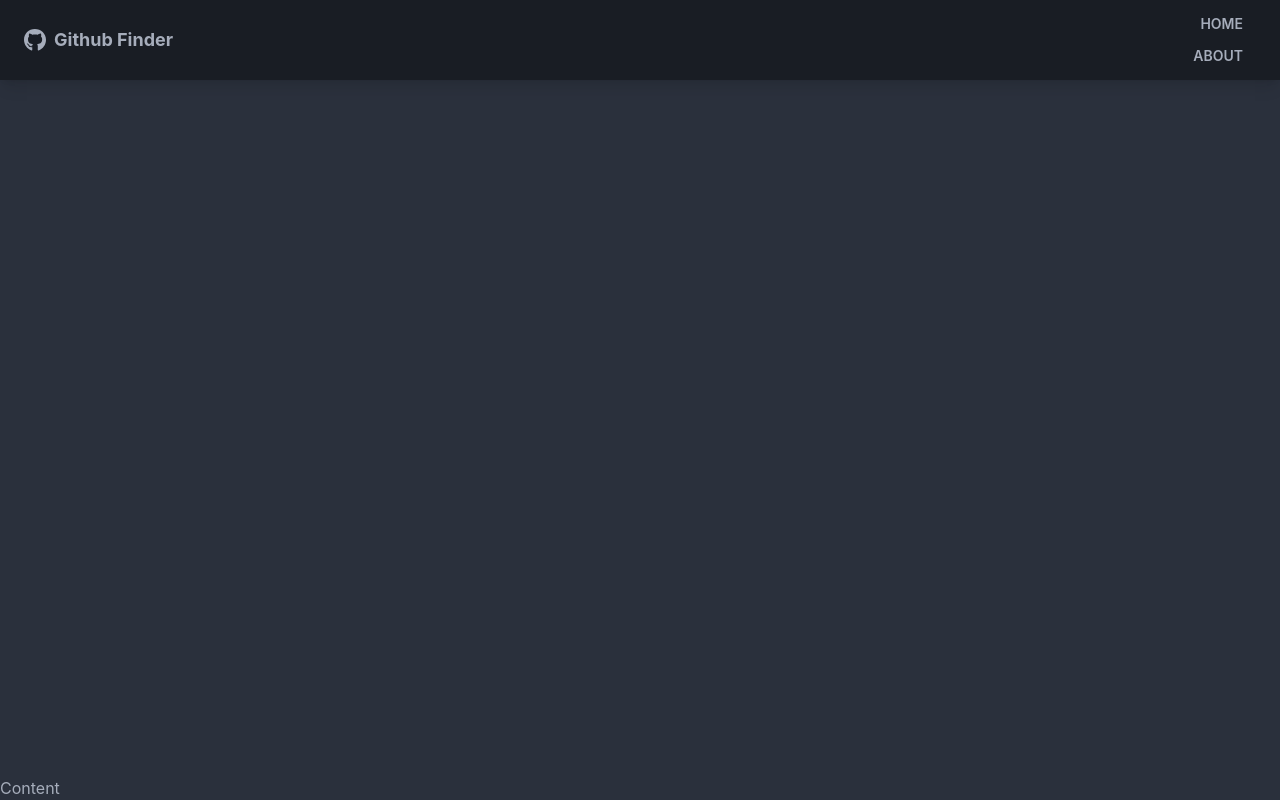
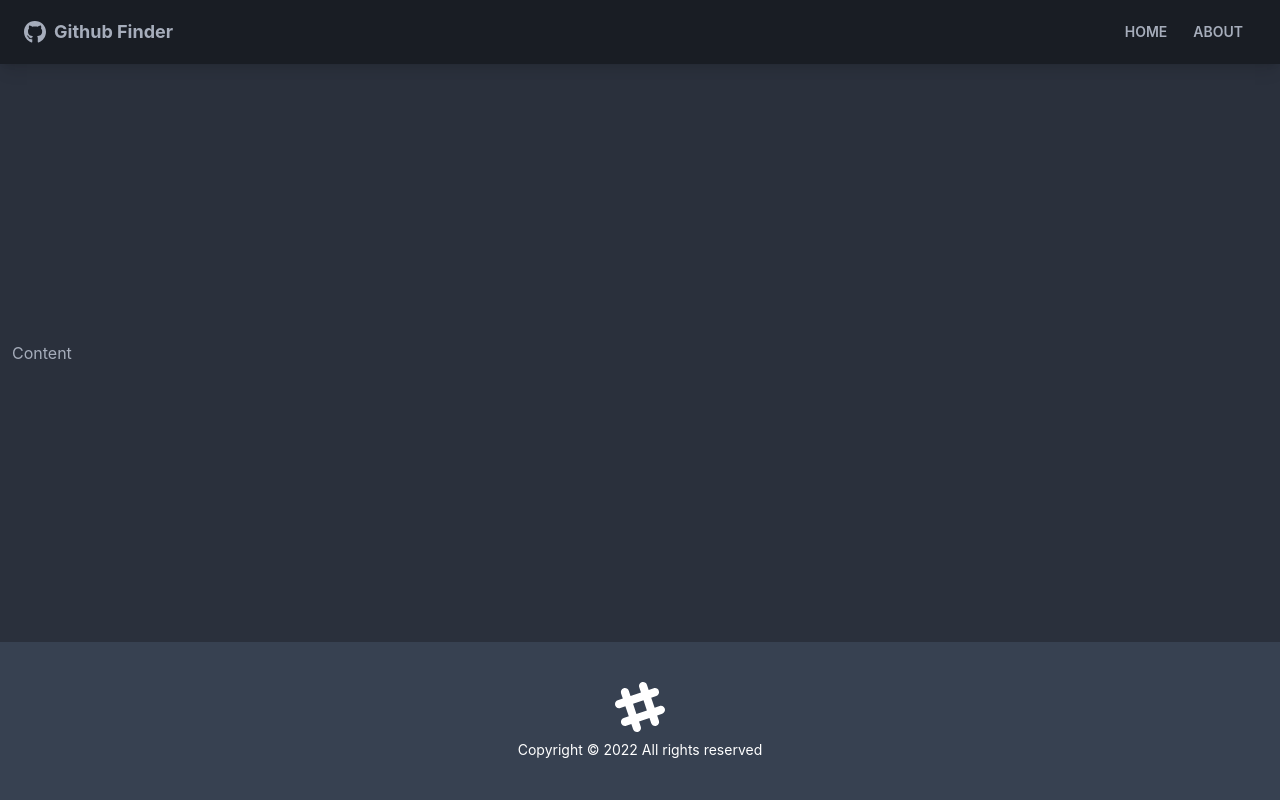
Before and after one commit to is3388/github-user-search-app, a JavaScript app: page / in a window 1280 px wide. Built offline with nearby package versions, Linux system fonts and the light colour scheme; the HTML template or start-up script is replaced by a standard one.

Commit message:
Added Footer component and added css style

```diff
--- a/src/App.js
+++ b/src/App.js
@@ -1,12 +1,14 @@
 import {BrowserRouter as Router, Routes, Route} from 'react-router-dom'
 import Navbar from './components/layout/Navbar'
+import Footer from './components/layout/Footer'
 
 function App() {
   return (
     <Router>
     <div className='flex flex-col justify-between h-screen'>
       <Navbar />
-      <main>Content</main>
+      <main className='container mx-auto px-3 pb-12'>Content</main>
+      <Footer />
     </div>
     </Router>
   )
--- /dev/null
+++ b/src/components/layout/Footer.js
@@ -0,0 +1,24 @@
+function Footer () {
+    const year = new Date().getFullYear()
+
+    return (
+        <footer className='footer p-10 bg-gray-700 text-primary-content footer-center'>
+            <div>
+                <svg
+                width='50'
+                height='50'
+                viewBox='0 0 24 24'
+                xmlns='http://www.w3.org/2000/svg'
+                fillRule='evenodd'
+                clipRule='evenodd'
+                className='inline-block fill-current'
+                >
+                <path d='M22.672 15.226l-2.432.811.841 2.515c.33 1.019-.209 2.127-1.23 2.456-1.15.325-2.148-.321-2.463-1.226l-.84-2.518-5.013 1.677.84 2.517c.391 1.203-.434 2.542-1.831 2.542-.88 0-1.601-.564-1.86-1.314l-.842-2.516-2.431.809c-1.135.328-2.145-.317-2.463-1.229-.329-1.018.211-2.127 1.231-2.456l2.432-.809-1.621-4.823-2.432.808c-1.355.384-2.558-.59-2.558-1.839 0-.817.509-1.582 1.327-1.846l2.433-.809-.842-2.515c-.33-1.02.211-2.129 1.232-2.458 1.02-.329 2.13.209 2.461 1.229l.842 2.515 5.011-1.677-.839-2.517c-.403-1.238.484-2.553 1.843-2.553.819 0 1.585.509 1.85 1.326l.841 2.517 2.431-.81c1.02-.33 2.131.211 2.461 1.229.332 1.018-.21 2.126-1.23 2.456l-2.433.809 1.622 4.823 2.433-.809c1.242-.401 2.557.484 2.557 1.838 0 .819-.51 1.583-1.328 1.847m-8.992-6.428l-5.01 1.675 1.619 4.828 5.011-1.674-1.62-4.829z'></path>
+                </svg>
+                <p>Copyright &copy; {year} All rights reserved</p>
+            </div>
+        </footer>
+    )
+}
+
+export default Footer
--- a/src/components/layout/Navbar.js
+++ b/src/components/layout/Navbar.js
@@ -17,8 +17,6 @@
                         <Link to ='/' className='btn btn-ghost btn-sm rounded-btn'>
                             Home
                         </Link>
-                    </div>
-                    <div className='flex justify-end'>
                         <Link to ='/about' className='btn btn-ghost btn-sm rounded-btn'>
                             About
                         </Link>
```
